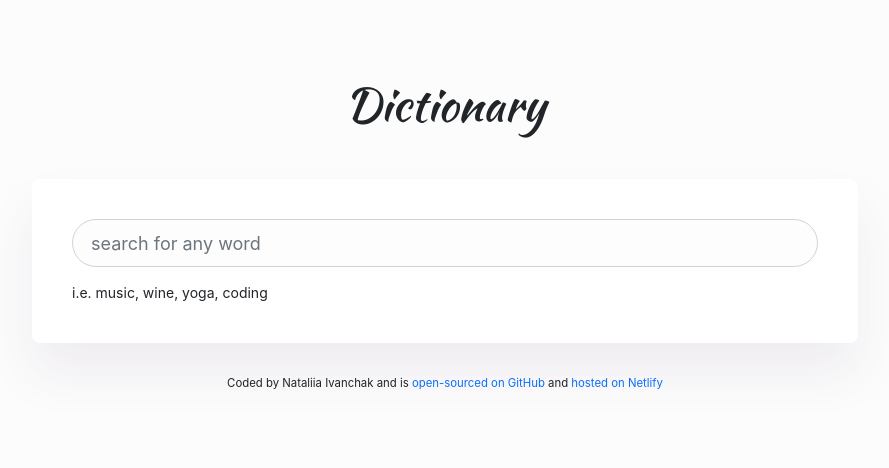
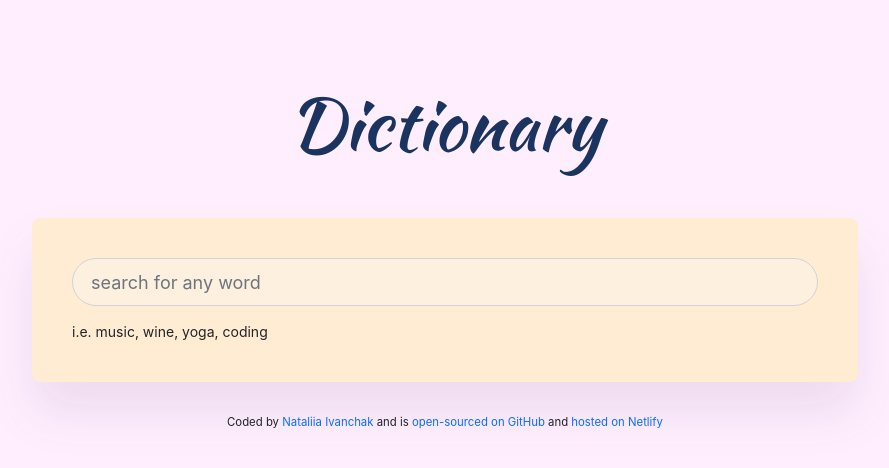
Before and after one commit to Nataliiv/dictionary-project, a React (Create React App) app: page / in a window 1280 px wide. Shown: the top 468 px of the page, without its empty margins (195-1084 px from the left). Built offline with nearby package versions, Linux system fonts and the light colour scheme; no server answers.

Commit message:
Added styling to the page and a link in the footer

```diff
--- a/src/App.css
+++ b/src/App.css
@@ -8,7 +8,22 @@
   margin: 40px;
   text-align: center;
   font-family: 'Kaushan Script', cursive;
-  font-size: 46px;
+  font-size: 72px;
+  color: #1b335f;
+  position: relative;
+  animation: mymove 5s ease-in;
+}
+
+@keyframes mymove {
+  0%   {color:#ffb0fe;  left:0px;}
+  25%  {color:#ff6bd6;   left:100px; transform: rotateX(150deg);}
+  50% {color:  #1b335f; left: -100px;}
+  100%   {color:#ffb0fe;  left:0px;}
+}
+
+.partOfSpeech {
+  font-family: 'Kaushan Script', cursive;
+  color: #1b335f;
 }
 
 .App-footer {
--- a/src/App.js
+++ b/src/App.js
@@ -11,11 +11,16 @@ export default function App() {
         </main>
         <footer className="App-footer">
           <small>
-            Coded by Nataliia Ivanchak and is{" "}
+            Coded by{" "}
+            <a href="https://jazzy-melba-46dc0a.netlify.app/">
+              Nataliia Ivanchak
+            </a>{" "}
+            and is{" "}
             <a href="https://github.com/Nataliiv/dictionary-project">
               open-sourced on GitHub
             </a>{" "}
-            and <a href="https://graceful-rabanadas-d525e1.netlify.app/">
+            and{" "}
+            <a href="https://graceful-rabanadas-d525e1.netlify.app/">
               hosted on Netlify
             </a>
           </small>
--- a/src/Dictionary.css
+++ b/src/Dictionary.css
@@ -1,9 +1,9 @@
 .Dictionary section {
-	box-shadow: 0px 30px 50px rgba(65, 50, 100, 0.08);
+	box-shadow: 0px 30px 50px rgba(65, 50, 100, 0.1);
   border-radius: 8px;
-  background: white;
   margin-top: 10px;
   padding: 40px;
+  background: rgb(255, 236, 211);
 }
 
 .Dictionary .search-input {
--- a/src/Dictionary.js
+++ b/src/Dictionary.js
@@ -55,7 +55,7 @@ export default function Dictionary(props) {
             <input
               type="search"
               onChange={handleSearch}
-              class="form-control search-input"
+              className="form-control search-input"
               placeholder="search for any word"
             />
           </form>
--- a/src/Meaning.css
+++ b/src/Meaning.css
@@ -1,9 +1,8 @@
 .Meaning h3 {
   font-weight: 600;
-  font-size: 24px;
+  font-size: 32px;
   line-height: 29px;
   margin-bottom: 20px;
-  color: black;
 }
 
 .Meaning p {
--- a/src/Meaning.js
+++ b/src/Meaning.js
@@ -3,11 +3,10 @@ import Synonyms from "./Synonyms";
 import "./Meaning.css";
 
 export default function Meaning(props) {
-	console.log(props.meaning);
   return (
     <div className="Meaning">
-			<h3>{props.meaning.partOfSpeech}</h3>
-			{props.meaning.definitions.map(function(definition, index) {
+      <h3 className="partOfSpeech">{props.meaning.partOfSpeech}</h3>
+      {props.meaning.definitions.map(function (definition, index) {
         return (
           <div key={index}>
             <p>{definition.definition}</p>
@@ -17,6 +16,5 @@ export default function Meaning(props) {
         );
       })}
     </div>
-
   );
 }
--- a/src/Results.css
+++ b/src/Results.css
@@ -1,7 +1,6 @@
 .Results h1 {
   font-style: normal;
   font-weight: 600;
-  font-size: 36px;
+  font-size: 48px;
   line-height: 43px;
-  color: #000000;
 }
--- a/src/Results.js
+++ b/src/Results.js
@@ -5,10 +5,11 @@ import "./Results.css";
 
 export default function Results(props) {
 	if(props.results) {
-		return <div className="Results">
+		return (
+      <div className="Results">
         <section>
-				<h1>{props.results.word}</h1>
-				{props.results.phonetics.map(function(phonetic, index) {
+          <h1 className="partOfSpeech">{props.results.word}</h1>
+          {props.results.phonetics.map(function (phonetic, index) {
             return (
               <div key={index}>
                 <Phonetic phonetic={phonetic} />
@@ -16,7 +17,7 @@ export default function Results(props) {
             );
           })}
         </section>
-			{props.results.meanings.map(function(meaning, index) {
+        {props.results.meanings.map(function (meaning, index) {
           return (
             <section key={index}>
               <Meaning meaning={meaning} />
@@ -24,6 +25,7 @@ export default function Results(props) {
           );
         })}
       </div>
+    );
 	} else {
 		return null;
 	}
--- a/src/index.css
+++ b/src/index.css
@@ -1,6 +1,6 @@
 body {
   margin: 0;
-  background: rgb(249, 247, 247, 0.3);
+  background: rgb(255, 176, 254, 0.2);
   font-family: -apple-system, BlinkMacSystemFont, 'Segoe UI', 'Roboto', 'Oxygen',
     'Ubuntu', 'Cantarell', 'Fira Sans', 'Droid Sans', 'Helvetica Neue',
     sans-serif;
```
Lines whose indentation alone changed are shown as unchanged.
